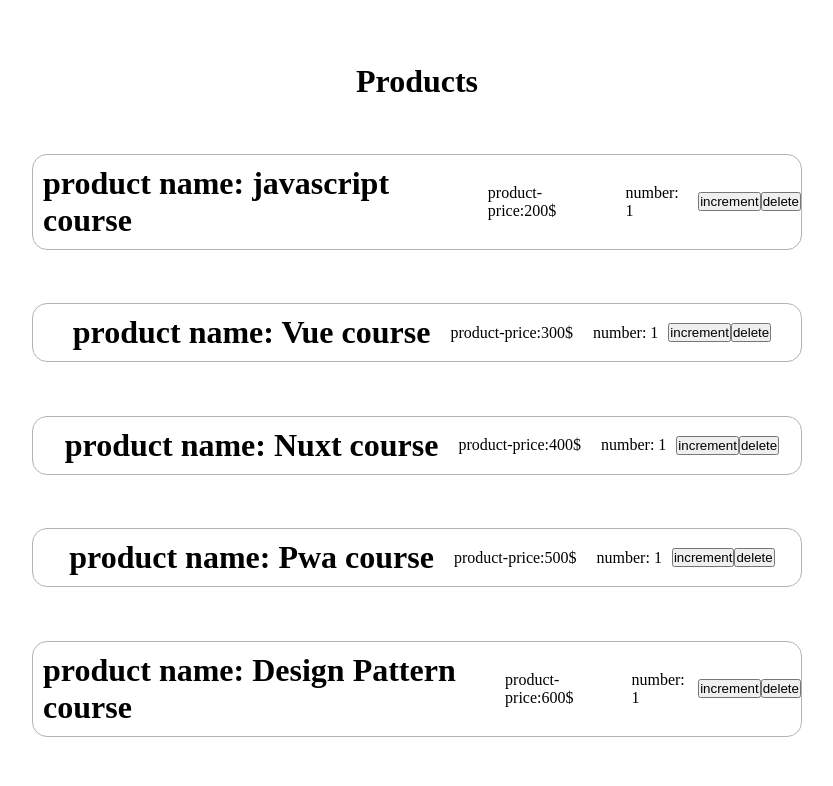
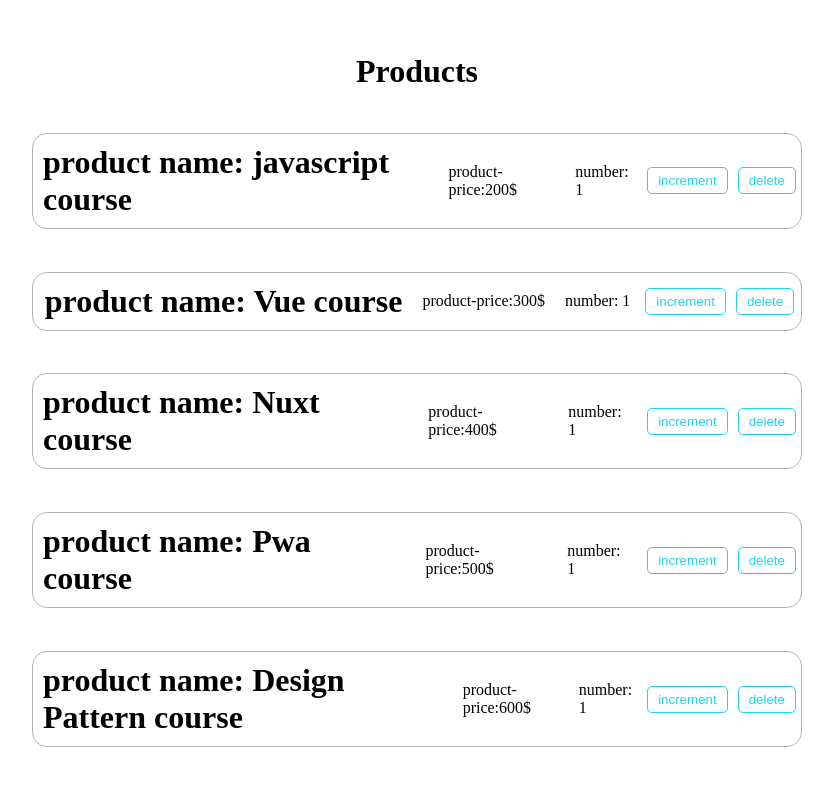
Before and after one commit to danyalbani240/learning-react, a React (Create React App) app: page / in a window 1280 px wide. Shown: the top 786 px of the page, without its empty margins (223-1056 px from the left). Built offline with nearby package versions, Linux system fonts and the light colour scheme.

Commit message:
adding style to buttons increment and delte

```diff
--- a/src/product/Product.js
+++ b/src/product/Product.js
@@ -6,8 +6,12 @@ const Product = (props) => {
             <h1>product name: {props.title}</h1>
             <p>product-price:{props.price}</p>
             <p>number: {props.number}</p>
-            <button onClick={props.increment}>increment</button>
-            <button onClick={props.delete}>delete</button>
+            <button className={styles.button} onClick={props.increment}>
+                increment
+            </button>
+            <button className={styles.button} onClick={props.delete}>
+                delete
+            </button>
         </div>
     );
 };
--- a/src/product/product.module.css
+++ b/src/product/product.module.css
@@ -12,3 +12,17 @@
 h1 {
     margin: 10px;
 }
+.button {
+    background-color: transparent;
+    border: 1px solid rgb(34 211 238);
+    padding: 5px 10px;
+    border-radius: 5px;
+    cursor: pointer;
+    margin: 0 5px;
+    color: rgb(34 211 238);
+    transition: 0.5s all ease;
+}
+.button:hover {
+    background-color: rgb(34 211 238);
+    color: white;
+}
```
